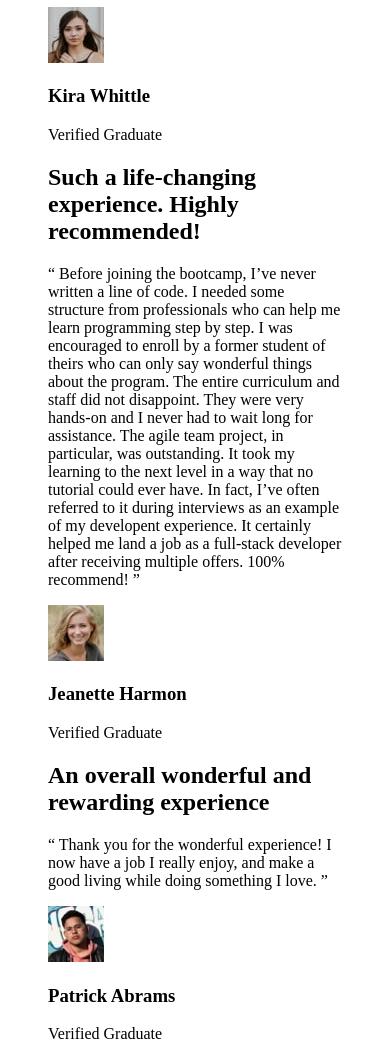
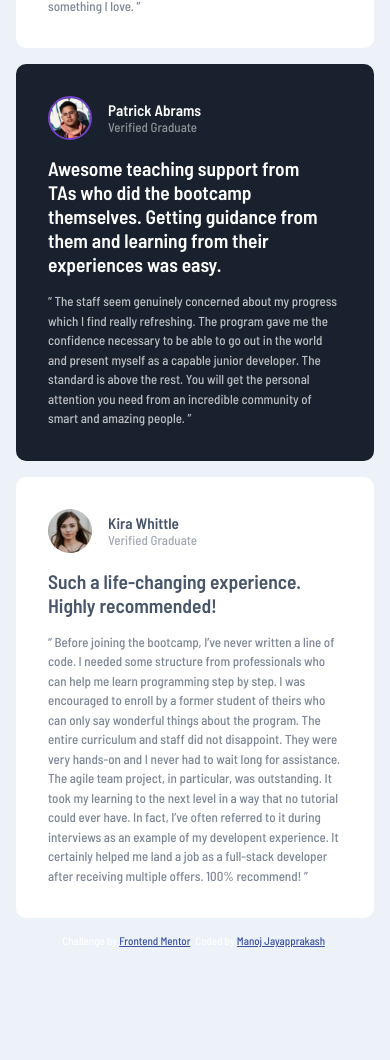
Before and after one commit to manoj-jayapprakash/testimonials-FEM, a plain HTML site: page index.html in a window 390 px wide. Shown: the part 909-1969 px from the top of the page. After the commit the page ends 1856 px from the top, so only its background shows below. Drawn offline with Linux system fonts and the light colour scheme.

Commit message:
Added css styles and completed mobile view

```diff
--- a/index.html
+++ b/index.html
@@ -11,22 +11,18 @@
       sizes="32x32"
       href="./images/favicon-32x32.png"
     />
-
-    <title>Frontend Mentor | [Challenge Name Here]</title>
-
-    <!-- Feel free to remove these styles or customise in your own stylesheet 👍 -->
-    <style>
-      .attribution {
-        font-size: 11px;
-        text-align: center;
-      }
-      .attribution a {
-        color: hsl(228, 45%, 44%);
-      }
-    </style>
+    <link rel="preconnect" href="https://fonts.googleapis.com" />
+    <link rel="preconnect" href="https://fonts.gstatic.com" crossorigin />
+    <link
+      href="https://fonts.googleapis.com/css2?family=Barlow+Semi+Condensed:wght@500;600&display=swap"
+      rel="stylesheet"
+    />
+    <title>Testimonials</title>
+    <link rel="stylesheet" href="style.css" />
   </head>
   <body>
-    <blockquote class="testimonials">
+    <main class="reviews">
+      <blockquote class="testimonials" id="testimonial-1">
         <div class="citation">
           <img src="./images/image-daniel.jpg" alt="Daniel face" />
           <div class="user">
@@ -36,20 +32,20 @@
         </div>
         <h2 class="testimonial__title">
           I received a job offer mid-course, and the subjects I learned were
-        current, if not more so, in the company I joined. I honestly feel I got
-        every penny’s worth.
+          current, if not more so, in the company I joined. I honestly feel I
+          got every penny’s worth.
         </h2>
         <p class="testimonial__description">
           “ I was an EMT for many years before I joined the bootcamp. I’ve been
           looking to make a transition and have heard some people who had an
-        amazing experience here. I signed up for the free intro course and found
-        it incredibly fun! I enrolled shortly thereafter. The next 12 weeks was
-        the best - and most grueling - time of my life. Since completing the
-        course, I’ve successfully switched careers, working as a Software
-        Engineer at a VR startup. ”
+          amazing experience here. I signed up for the free intro course and
+          found it incredibly fun! I enrolled shortly thereafter. The next 12
+          weeks was the best - and most grueling - time of my life. Since
+          completing the course, I’ve successfully switched careers, working as
+          a Software Engineer at a VR startup. ”
         </p>
       </blockquote>
-    <blockquote class="testimonials">
+      <blockquote class="testimonials" id="testimonial-2">
         <div class="citation">
           <img src="./images/image-jonathan.jpg" alt="Jonathan face" />
           <div class="user">
@@ -66,32 +62,8 @@
           investments I’ve made in myself. ”
         </p>
       </blockquote>
-    <blockquote class="testimonials">
-      <div class="citation">
-        <img src="./images/image-kira.jpg" alt="Kira face" />
-        <div class="user">
-          <h3 class="name">Kira Whittle</h3>
-          <p class="membership">Verified Graduate</p>
-        </div>
-      </div>
-      <h2 class="testimonial__title">
-        Such a life-changing experience. Highly recommended!
-      </h2>
-      <p class="testimonial__description">
-        “ Before joining the bootcamp, I’ve never written a line of code. I
-        needed some structure from professionals who can help me learn
-        programming step by step. I was encouraged to enroll by a former student
-        of theirs who can only say wonderful things about the program. The
-        entire curriculum and staff did not disappoint. They were very hands-on
-        and I never had to wait long for assistance. The agile team project, in
-        particular, was outstanding. It took my learning to the next level in a
-        way that no tutorial could ever have. In fact, I’ve often referred to it
-        during interviews as an example of my developent experience. It
-        certainly helped me land a job as a full-stack developer after receiving
-        multiple offers. 100% recommend! ”
-      </p>
-    </blockquote>
-    <blockquote class="testimonials">
+
+      <blockquote class="testimonials" id="testimonial-3">
         <div class="citation">
           <img src="./images/image-jeanette.jpg" alt="Jeanette face" />
           <div class="user">
@@ -107,7 +79,7 @@
           enjoy, and make a good living while doing something I love. ”
         </p>
       </blockquote>
-    <blockquote class="testimonials">
+      <blockquote class="testimonials" id="testimonial-4">
         <div class="citation">
           <img src="./images/image-patrick.jpg" alt="Patrick face" />
           <div class="user">
@@ -117,7 +89,8 @@
         </div>
         <h2 class="testimonial__title">
           Awesome teaching support from TAs who did the bootcamp themselves.
-        Getting guidance from them and learning from their experiences was easy.
+          Getting guidance from them and learning from their experiences was
+          easy.
         </h2>
         <p class="testimonial__description">
           “ The staff seem genuinely concerned about my progress which I find
@@ -128,12 +101,40 @@
           people. ”
         </p>
       </blockquote>
-
-    <div class="attribution">
+      <blockquote class="testimonials" id="testimonial-5">
+        <div class="citation">
+          <img src="./images/image-kira.jpg" alt="Kira face" />
+          <div class="user">
+            <h3 class="name">Kira Whittle</h3>
+            <p class="membership">Verified Graduate</p>
+          </div>
+        </div>
+        <h2 class="testimonial__title">
+          Such a life-changing experience. Highly recommended!
+        </h2>
+        <p class="testimonial__description">
+          “ Before joining the bootcamp, I’ve never written a line of code. I
+          needed some structure from professionals who can help me learn
+          programming step by step. I was encouraged to enroll by a former
+          student of theirs who can only say wonderful things about the program.
+          The entire curriculum and staff did not disappoint. They were very
+          hands-on and I never had to wait long for assistance. The agile team
+          project, in particular, was outstanding. It took my learning to the
+          next level in a way that no tutorial could ever have. In fact, I’ve
+          often referred to it during interviews as an example of my developent
+          experience. It certainly helped me land a job as a full-stack
+          developer after receiving multiple offers. 100% recommend! ”
+        </p>
+      </blockquote>
+    </main>
+    <footer class="attribution">
       Challenge by
       <a href="https://www.frontendmentor.io?ref=challenge" target="_blank"
         >Frontend Mentor</a
-      >. Coded by <a href="#">Your Name Here</a>.
-    </div>
+      >. Coded by
+      <a href="https://www.frontendmentor.io/profile/manojmj18"
+        >Manoj Jayapprakash</a
+      >.
+    </footer>
   </body>
 </html>
--- /dev/null
+++ b/style.css
@@ -0,0 +1,84 @@
+* {
+  box-sizing: border-box;
+  margin: 0;
+}
+
+body {
+  font-family: 'Barlow Semi Condensed', sans-serif;
+  font-size: 13px;
+  background-color: hsl(210, 46%, 95%);
+  color: hsl(0, 0%, 100%);
+}
+
+img {
+  border-radius: 50%;
+  width: 15%;
+}
+
+.reviews {
+  max-width: 1440px;
+  margin: 0 auto;
+  padding: 1rem;
+  display: grid;
+  gap: 1rem;
+}
+
+.testimonials {
+  border-radius: 10px;
+  padding: 2rem;
+}
+
+#testimonial-1 {
+  background-color: hsl(263, 55%, 52%);
+}
+
+#testimonial-2 {
+  background-color: hsl(217, 19%, 35%);
+}
+
+#testimonial-3,
+#testimonial-5 {
+  background-color: hsl(0, 0%, 100%);
+  color: hsl(217, 19%, 35%);
+}
+
+#testimonial-4 {
+  background-color: hsl(219, 29%, 14%);
+}
+
+#testimonial-5 {
+}
+
+#testimonial-1 img {
+  border: 2px solid hsl(263, 32%, 65%);
+}
+#testimonial-4 img {
+  border: 2px solid hsl(263, 55%, 52%);
+}
+
+.citation {
+  display: flex;
+  align-items: center;
+  gap: 1rem;
+}
+
+.membership {
+  opacity: 0.5;
+}
+
+.testimonial__title {
+  margin: 1rem 1.5rem 1rem 0;
+}
+
+.testimonial__description {
+  opacity: 0.7;
+  line-height: 1.5;
+}
+
+.attribution {
+  font-size: 11px;
+  text-align: center;
+}
+.attribution a {
+  color: hsl(228, 45%, 44%);
+}
```
Lines whose indentation alone changed are shown as unchanged.
